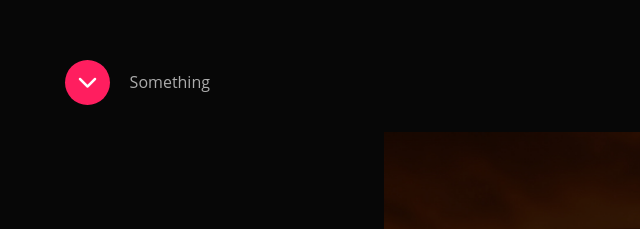
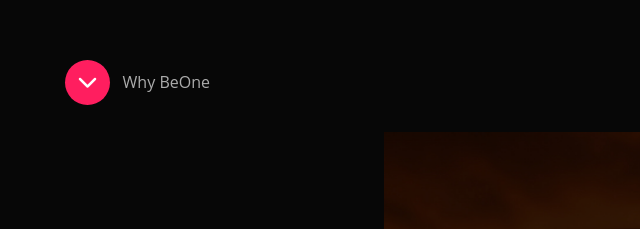
Before and after one commit to cbi11/beone, a plain HTML site: page index.html in a window 1280 px wide. Shown: the part 3894-4123 px from the top of the page, 0-640 px from the left. Drawn offline with Linux system fonts and the light colour scheme.

Commit message:
Update index.html

```diff
--- a/index.html
+++ b/index.html
@@ -376,7 +376,7 @@
 <div class="twitter-section" id="twitter-sec">
     <a href="#why-sect" id="sth">
         <div class="team-button" id="abt-btn"><i class="fas fa-chevron-down"></i></div>
-        <div class="team-link" id="abt-lnk">Something</div>
+        <div class="team-link" id="abt-lnk">Why BeOne</div>
     </a>
 
     <div class="twitter-image"></div>
```
